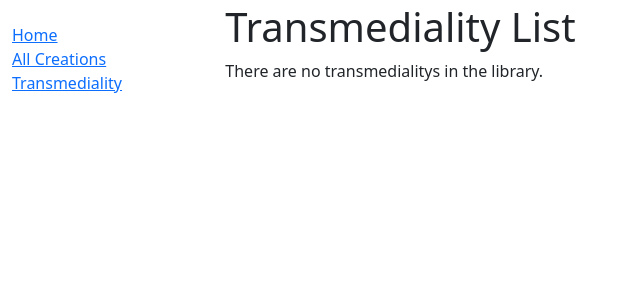
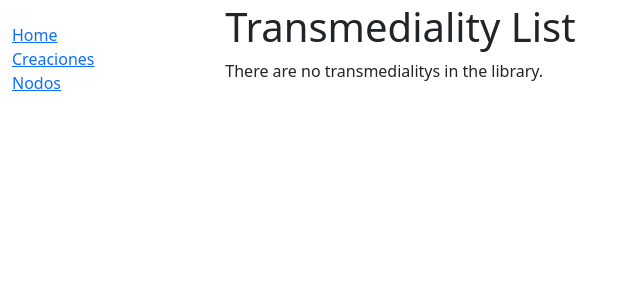
Before and after one commit to Extremoduro12345/marginalia, a Django app: template marginalia_paratexta/catalog/templates/catalog/medialtransfers_list.html in a window 1280 px wide. Shown: the part 53-356 px from the top of the page, without its empty margins (0-640 px from the left). Run offline with Django 3.2, Linux system fonts and the light colour scheme; the template is opened without the code that fills it, so the values that code supplies are empty; parts of the project's set-up code (start-up, migrations or seed data) failed here and were passed over.

Commit message:
Update base.html

```diff
--- a/marginalia_paratexta/catalog/templates/base.html
+++ b/marginalia_paratexta/catalog/templates/base.html
@@ -37,8 +37,8 @@
           {% block sidebar %}
             <ul class="sidebar-nav">
               <li><a href="{% url 'index' %}">Home</a></li>
-              <li><a href="{% url 'creations' %}">All Creations</a></li>
-              <li><a href="{% url 'transmediality' %}">Transmediality</a></li>
+              <li><a href="{% url 'creations' %}">Creaciones</a></li>
+              <li><a href="{% url 'knots' %}">Nodos</a></li>
             </ul>
           {% endblock %}
         </div>
```
